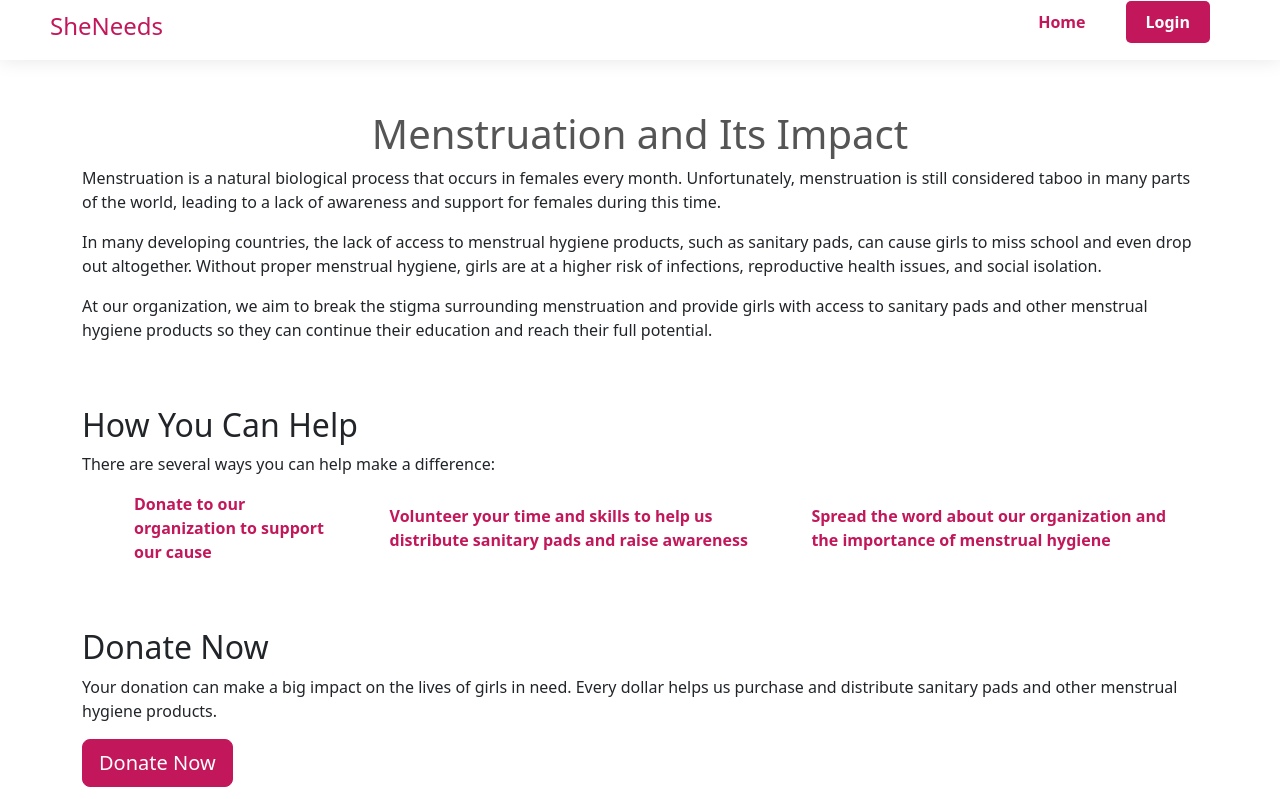
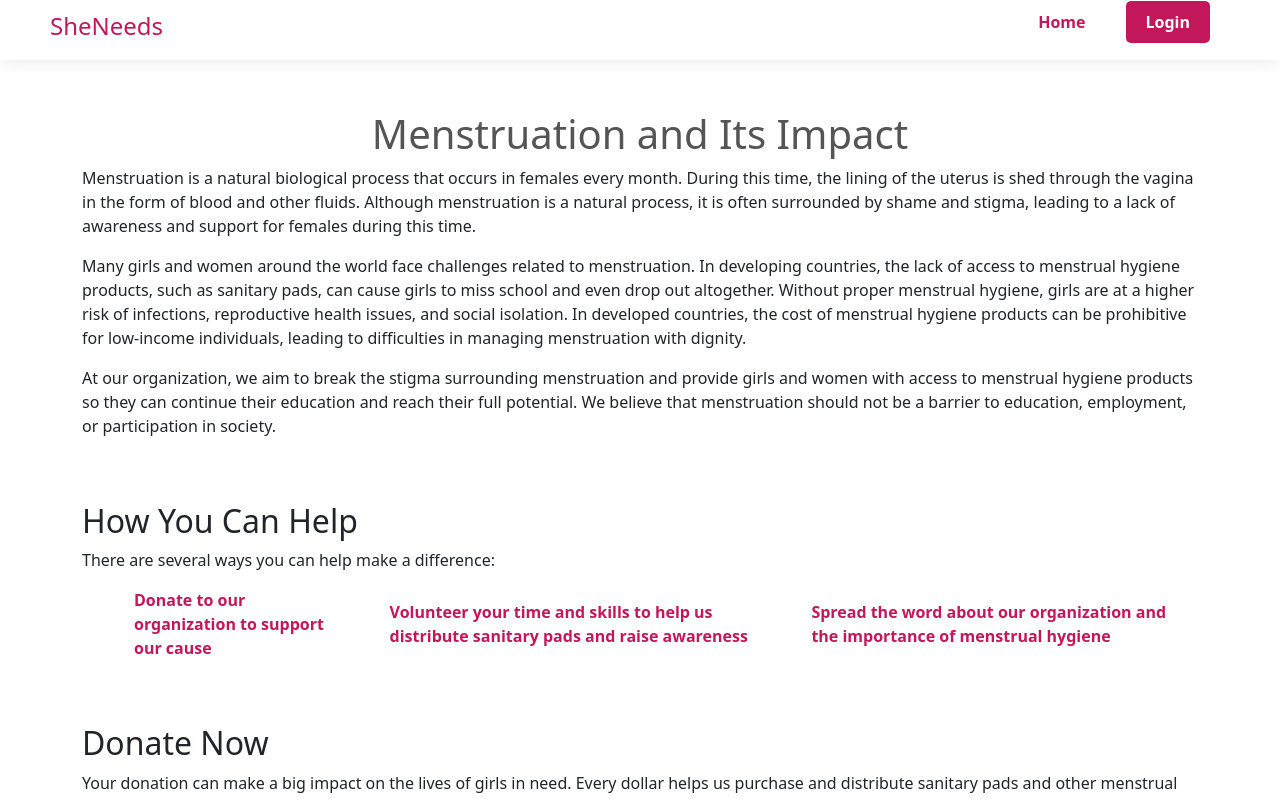
Before and after one commit to chayakusi/SheNeeds, a React (Create React App) app: page /get-involved in a window 1280 px wide. Shown: the top 799 px of the page. Built offline with nearby package versions, Linux system fonts and the light colour scheme; no server answers.

Commit message:
Minor changes

```diff
--- a/src/DonationForm.js
+++ b/src/DonationForm.js
@@ -56,9 +56,11 @@ const DonationForm = ({ type }) => {
   };
 
   const fetchLocations = async (nearbyLocations) => {
+    console.log(nearbyLocations);
     const locations = nearbyLocations.map((result) => ({
       lat: result.latitude,
       lng: result.longitude,
+      address: result.address
     }));
     if (locations.length > 0) {
       const { lat, lng } = locations[0];
--- a/src/LearnMorePage.js
+++ b/src/LearnMorePage.js
@@ -9,12 +9,12 @@ const LearnMorePage = () => {
       <Navbar />
       <Container className="learn-more-container">
         <Row>
-          <Col>
+        <Col>
             <h1>Menstruation and Its Impact</h1>
-            <p>Menstruation is a natural biological process that occurs in females every month. Unfortunately, menstruation is still considered taboo in many parts of the world, leading to a lack of awareness and support for females during this time. </p>
-            <p>In many developing countries, the lack of access to menstrual hygiene products, such as sanitary pads, can cause girls to miss school and even drop out altogether. Without proper menstrual hygiene, girls are at a higher risk of infections, reproductive health issues, and social isolation. </p>
-            <p>At our organization, we aim to break the stigma surrounding menstruation and provide girls with access to sanitary pads and other menstrual hygiene products so they can continue their education and reach their full potential.</p>
-          </Col>
+            <p>Menstruation is a natural biological process that occurs in females every month. During this time, the lining of the uterus is shed through the vagina in the form of blood and other fluids. Although menstruation is a natural process, it is often surrounded by shame and stigma, leading to a lack of awareness and support for females during this time.</p>
+            <p>Many girls and women around the world face challenges related to menstruation. In developing countries, the lack of access to menstrual hygiene products, such as sanitary pads, can cause girls to miss school and even drop out altogether. Without proper menstrual hygiene, girls are at a higher risk of infections, reproductive health issues, and social isolation. In developed countries, the cost of menstrual hygiene products can be prohibitive for low-income individuals, leading to difficulties in managing menstruation with dignity.</p>
+            <p>At our organization, we aim to break the stigma surrounding menstruation and provide girls and women with access to menstrual hygiene products so they can continue their education and reach their full potential. We believe that menstruation should not be a barrier to education, employment, or participation in society.</p>
+            </Col>
         </Row>
         <Row className="mt-5">
           <Col>
--- a/src/Map.js
+++ b/src/Map.js
@@ -21,7 +21,7 @@ const Map = ({ dropOffLocations, center, zoom, selectedLocation, onMapClick, onM
                 >
                     {selectedLocation && selectedLocation.lat === location.lat && selectedLocation.lng === location.lng && (
                     <InfoWindow position={{ lat: selectedLocation.lat, lng: selectedLocation.lng }} onCloseClick={() => onMarkerClick(null)}>
-                        <div>{selectedLocation.formatted_address}</div>
+                        <div>{selectedLocation.address}</div>
                     </InfoWindow>
                     )}
                 </Marker>
```
